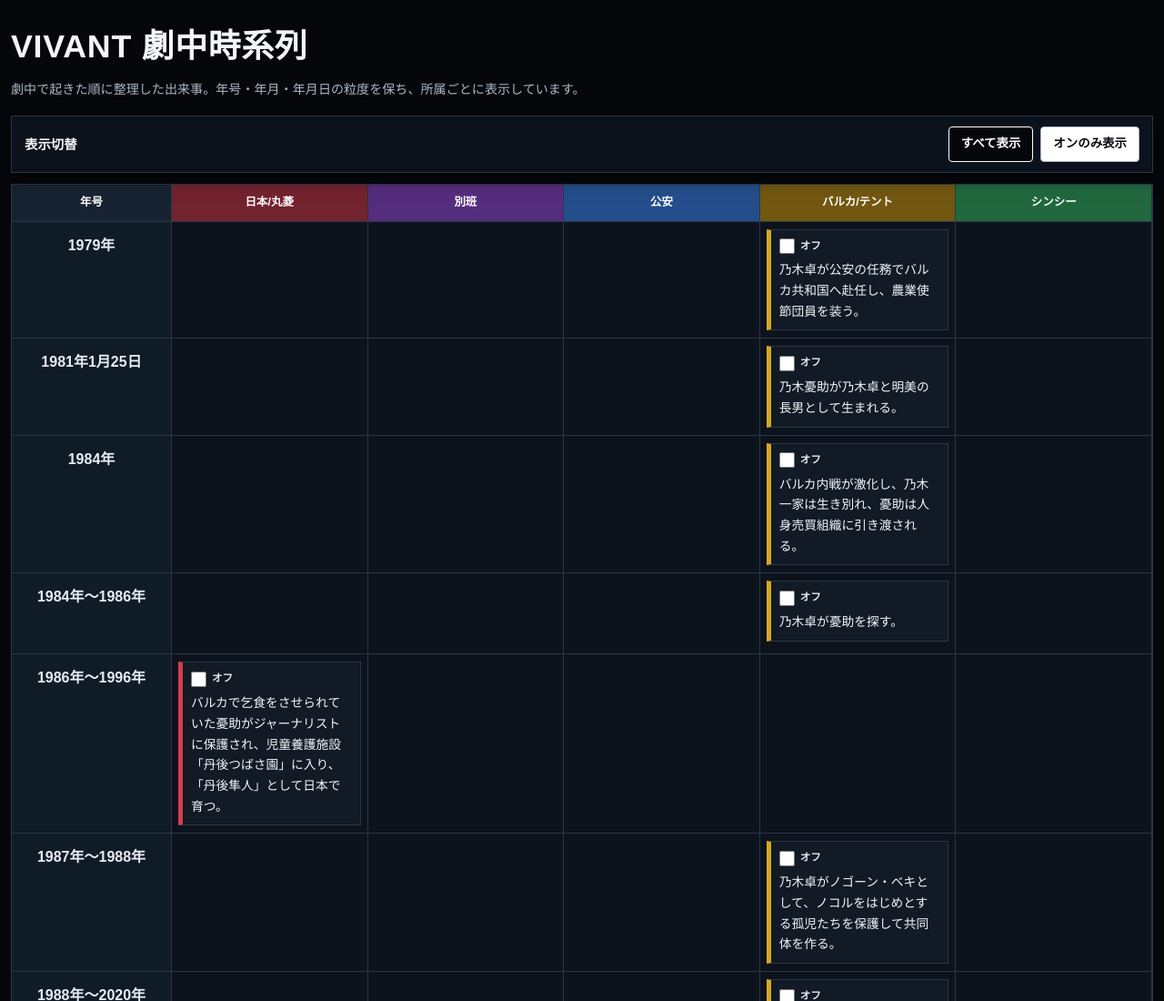
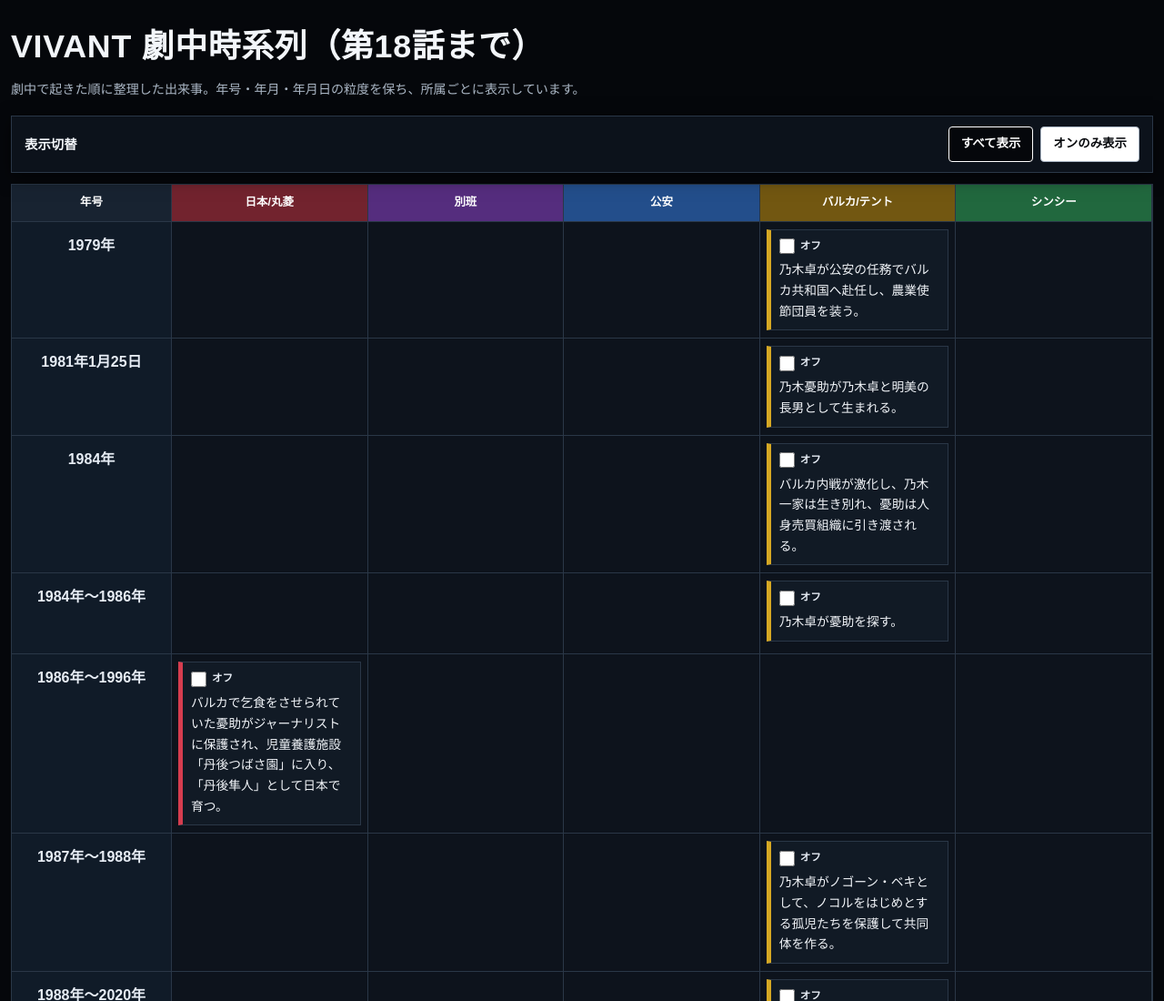
Before and after one commit to Yazawa-Vegas/vivant-timeline, a plain HTML site: page index.html in a window 1280 px wide. Shown: the top 1100 px of the page at 91% size. Drawn offline with Linux system fonts and the light colour scheme.

Commit message:
Update index.html

```diff
--- a/index.html
+++ b/index.html
@@ -12,7 +12,7 @@
 </head>
 <body>
 <div class="page">
-<header class="header"><h1>VIVANT 劇中時系列</h1><p class="subtitle">劇中で起きた順に整理した出来事。年号・年月・年月日の粒度を保ち、所属ごとに表示しています。</p></header>
+<header class="header"><h1>VIVANT 劇中時系列（第18話まで）</h1><p class="subtitle">劇中で起きた順に整理した出来事。年号・年月・年月日の粒度を保ち、所属ごとに表示しています。</p></header>
 <div id="error-summary" class="error-summary" hidden role="alert"></div>
 <div class="toolbar" aria-label="表示切替ツールバー"><div class="toolbar-title">表示切替</div><div class="toolbar-controls" role="group" aria-label="表示方法"><button class="mode-btn active" type="button" data-mode="all" aria-pressed="true">すべて表示</button><button class="mode-btn" type="button" data-mode="enabled" aria-pressed="false">オンのみ表示</button></div></div>
 <div class="timeline-wrap"><table aria-label="VIVANT劇中時系列表"><thead><tr><th scope="col">年号</th><th scope="col" class="head-japan">日本/丸菱</th><th scope="col" class="head-group">別班</th><th scope="col" class="head-police">公安</th><th scope="col" class="head-balkar">バルカ/テント</th><th scope="col" class="head-xinxi">シンシー</th></tr></thead><tbody id="timeline-body"></tbody></table></div>
```
